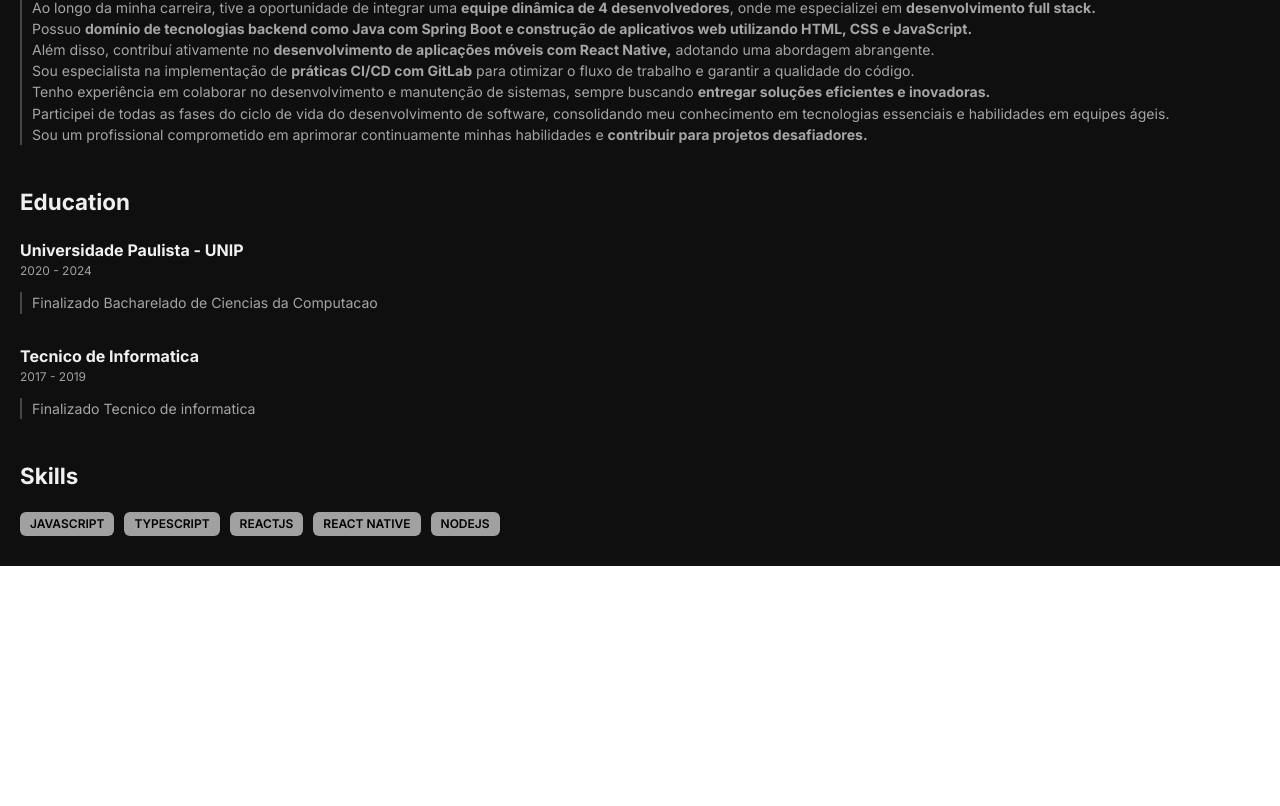
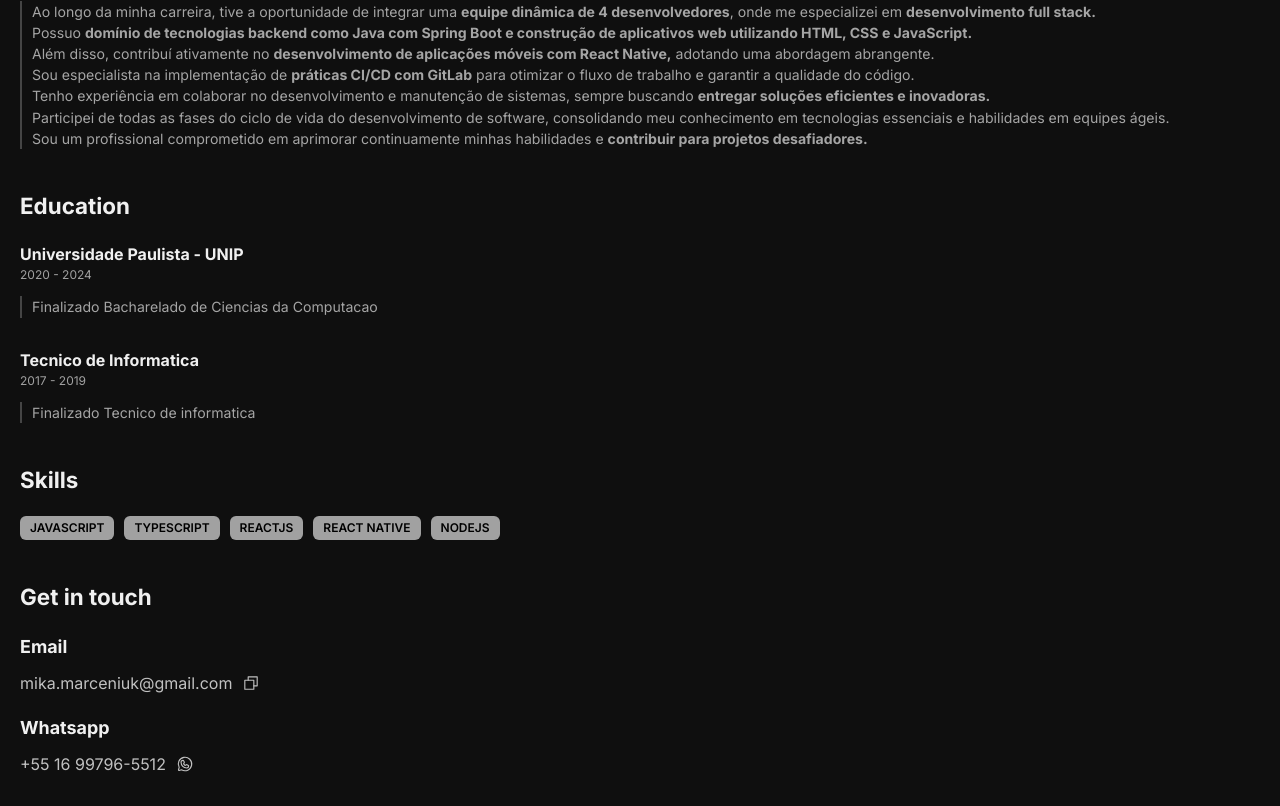
Before and after one commit to MikaelMarceniuk/Portfolio, a React (Vite) app: page / in a window 1280 px wide. Shown: the part 1359-2165 px from the top of the page. Before the commit the page ends 1925 px from the top, so only its background shows below. Built offline with nearby package versions, Linux system fonts and the light colour scheme.

Commit message:
feat: Add Get in Touch section

```diff
--- a/src/App.tsx
+++ b/src/App.tsx
@@ -8,6 +8,7 @@ import AboutSection from "./components/sections/aboutSection"
 import WorkExperienceSection from "./components/sections/workExperienceSection"
 import EducationSection from "./components/sections/educationSection"
 import SkillsSection from "./components/sections/skillsSection"
+import GetInTouchSection from "./components/sections/getInTouchSection"
 
 const AppWrapper = styled.main`
   min-height: 100vh;
@@ -26,6 +27,7 @@ const App = () => {
           <WorkExperienceSection />
           <EducationSection />
           <SkillsSection />
+          <GetInTouchSection />
         </PageContentWrapper>
       </AppWrapper>
     </ThemeProvider>
--- a/src/components/header.tsx
+++ b/src/components/header.tsx
@@ -21,7 +21,7 @@ const BottonContent = styled.div`
 	display: flex;
 `
 
-const GetInTouchBtn = styled.button`
+const GetInTouchBtn = styled.a`
 	padding: 10px;
 
 	flex: 1;
@@ -35,6 +35,7 @@ const GetInTouchBtn = styled.button`
 
 	background-color: ${({theme}) => theme.colors.gray300};
 	color: ${({theme}) => theme.colors.gray800};
+	text-decoration: none;
 `
 
 const InformationWrapper = styled.div`
@@ -90,7 +91,7 @@ const Header = () => {
 					<Image src='https://github.com/MikaelMarceniuk.png?size=154' alt="Mikael Marceniuk Github Picture"/>
 			</TopContent>
 			<BottonContent>
-				<GetInTouchBtn>
+				<GetInTouchBtn href="#getInTouchSection">
 					<EnvelopeSimple size={18} />
 					Get in touch
 				</GetInTouchBtn>
--- /dev/null
+++ b/src/components/sections/getInTouchSection/index.tsx
@@ -0,0 +1,58 @@
+import styled from 'styled-components'
+import * as BaseSection from '../../ui/baseSection'
+import { Copy, WhatsappLogo } from 'phosphor-react'
+
+const ContactWrapper = styled.div`
+	display: flex;
+	flex-direction: column;
+	gap: 10px;
+
+	& h4 {
+		font-size: 1.12rem;
+		font-weight: 700;
+		color: ${({theme}) => theme.colors.gray900};
+	}
+`
+
+const ContactContent = styled.div`
+	display: flex;
+	align-items: center;
+	gap: 10px;
+
+	cursor: pointer;
+	color: ${({theme}) => theme.colors.gray800};
+
+	&:hover {
+
+	}
+`
+
+const iconSize = 18
+const email = 'mika.marceniuk@gmail.com'
+const wppNumber = '+55 16 99796-5512'
+
+const GetInTouchSection = () => {
+	return (
+		<BaseSection.Wrapper id='getInTouchSection'>
+			<BaseSection.Title>Get in touch</BaseSection.Title>
+
+			<ContactWrapper >
+				<h4>Email</h4>
+				<ContactContent>
+					<p>{email}</p>
+					<Copy size={iconSize} />
+				</ContactContent>
+			</ContactWrapper>
+
+			<ContactWrapper>
+				<h4>Whatsapp</h4>
+				<ContactContent>
+					<p>{wppNumber}</p>
+					<WhatsappLogo size={iconSize} />
+				</ContactContent>
+			</ContactWrapper>
+		</BaseSection.Wrapper>
+	)
+}
+
+export default GetInTouchSection
```
